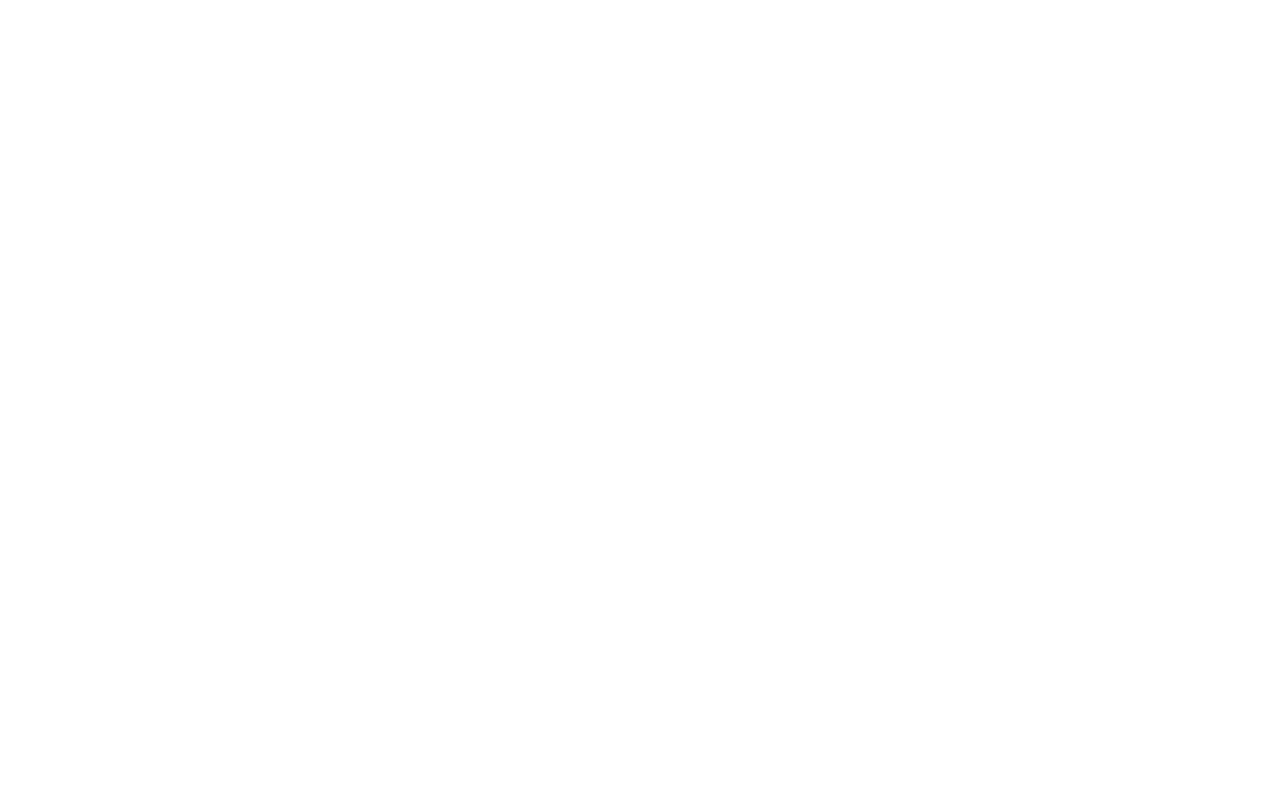
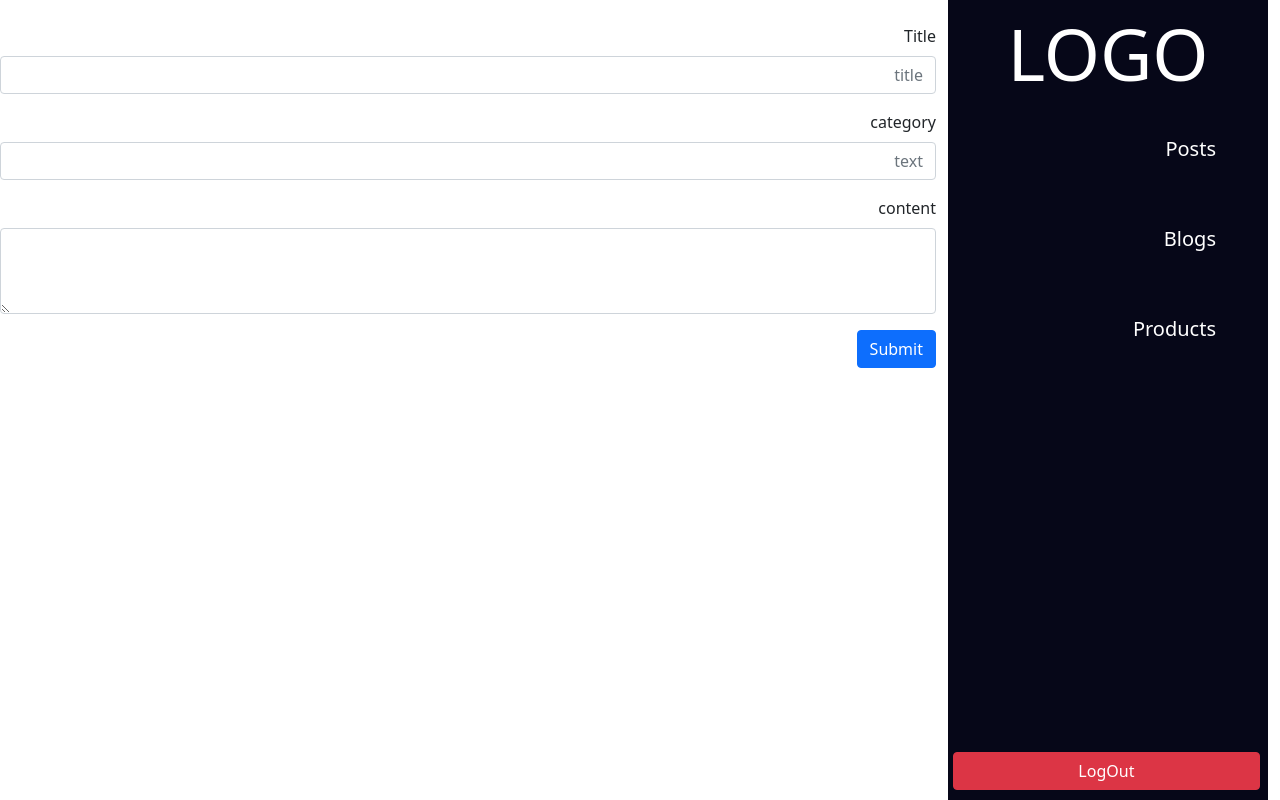
Before and after one commit to soheilyr/adminPanel, a React (Vite) app: page /posts/new in a window 1280 px wide. Before the commit this address had no page. Built offline with nearby package versions, Linux system fonts and the light colour scheme; sample sign-in values are in the browser's storage.

Commit message:
spit newpost form

```diff
--- a/package.json
+++ b/package.json
@@ -13,7 +13,8 @@
     "react": "^18.0.0",
     "react-bootstrap": "^2.4.0",
     "react-dom": "^18.0.0",
-    "react-router-dom": "^6.3.0"
+    "react-router-dom": "^6.3.0",
+    "react-toastify": "^9.0.3"
   },
   "devDependencies": {
     "@types/react": "^18.0.0",
--- a/src/Routes/Routes.jsx
+++ b/src/Routes/Routes.jsx
@@ -1,15 +1,18 @@
 import { Routes as RT, Route } from "react-router-dom";
 import Dashboard from "../pages/Dashboard/Dashboard";
 import Login from "../pages/Login/Login";
-import Posts from "../pages/Posts";
+import Posts from "../pages/Posts/Posts";
 import SignUp from "../pages/SingUp/SignUp";
+import NewPost from "../pages/NewPost/NewPost";
 import ProtectedRoute from "./ProtectedRoute/ProtectedRoute";
 import { useContext } from "react";
 import { authContext } from "../context/Auth-context";
+import NotFound from "../pages/404/404";
 const Routes = () => {
   const { isLoggedIn } = useContext(authContext);
   return (
     <RT>
+      <Route path="*" element={<NotFound />} />
       <Route path="/signup" element={<SignUp />} />
       <Route path="/Login" element={<Login />} />
       <Route
@@ -28,6 +31,15 @@
             </ProtectedRoute>
           }
         />
+
+        <Route
+          path="posts/new"
+          element={
+            <ProtectedRoute user={isLoggedIn}>
+              <NewPost />
+            </ProtectedRoute>
+          }
+        />
       </Route>
     </RT>
   );
--- a/src/Urls/Urls.jsx
+++ b/src/Urls/Urls.jsx
@@ -4,3 +4,5 @@
 export const SIGN_IN =
   "https://identitytoolkit.googleapis.com/v1/accounts:signInWithPassword?key=" +
   API_KEY;
+export const NEWPOSTS =
+  "https://admin-panel-479e2-default-rtdb.firebaseio.com/posts.json";
--- /dev/null
+++ b/src/pages/404/404.jsx
@@ -0,0 +1,10 @@
+import "./NotFound.css";
+const NotFound = () => {
+  return (
+    <div className="not-found-container position-sticky d-flex align-items-center justify-content-center">
+      <h1> Page Not Found</h1>
+    </div>
+  );
+};
+
+export default NotFound;
--- /dev/null
+++ b/src/pages/404/NotFound.css
@@ -0,0 +1,10 @@
+h1 {
+    font-size: 4.5rem !important;
+    font-weight: bold;
+}
+
+.not-found-container {
+    height: 100vh;
+    background-color: rgb(7, 7, 36);
+    color: white;
+}
--- /dev/null
+++ b/src/pages/NewPost/NewPost.jsx
@@ -0,0 +1,63 @@
+import axios from "axios";
+import { useState } from "react";
+import { useNavigate } from "react-router-dom";
+import { NEWPOSTS } from "../../Urls/Urls";
+import { ToastContainer, toast } from "react-toastify";
+import "react-toastify/dist/ReactToastify.css";
+import NewPostForm from "./NewPostForm/NewPostForm";
+const NewPost = () => {
+  let history = useNavigate();
+
+  const [loading, setLoading] = useState(false);
+
+  const notify = () =>
+    toast("Post Successfully Added !!!", {
+      onClose: () => {
+        history("/posts");
+        setLoading(true);
+      },
+    });
+
+  const warn = () => {
+    toast.warn("please fill all of the field!", {
+      autoClose: 1000,
+      closeOnClick: true,
+    });
+  };
+
+  const handleSubmitPost = (title, category, content) => {
+    console.log(title, category, content);
+    if (title && category && content) {
+      setLoading(true);
+      axios
+        .post(
+          NEWPOSTS,
+          {
+            id: Math.floor(Math.random() * 100000),
+            title,
+            category,
+            content,
+          },
+          {
+            headers: { "Content-type": "application/json" },
+          }
+        )
+        .then((response) => {
+          if (response.statusText === "OK") {
+            notify();
+          }
+        });
+    } else {
+      warn();
+    }
+  };
+
+  return (
+    <>
+      <NewPostForm handleSubmit={handleSubmitPost} loading={loading} />
+      <ToastContainer />
+    </>
+  );
+};
+
+export default NewPost;
--- /dev/null
+++ b/src/pages/NewPost/NewPostForm/NewPostForm.jsx
@@ -0,0 +1,37 @@
+import { Form, Button } from "react-bootstrap";
+import { useRef } from "react";
+const NewPostForm = (props) => {
+  const titleValue = useRef();
+  const category = useRef();
+  const contentValue = useRef();
+  const submitHandler = (e) => {
+    e.preventDefault();
+    props.handleSubmit(
+      titleValue.current.value,
+      category.current.value,
+      contentValue.current.value
+    );
+  };
+  return (
+    <Form className="my-4" onSubmit={submitHandler}>
+      <Form.Group className="mb-3">
+        <Form.Label>Title</Form.Label>
+        <Form.Control ref={titleValue} type="text" placeholder="title" />
+      </Form.Group>
+
+      <Form.Group className="mb-3">
+        <Form.Label>category</Form.Label>
+        <Form.Control ref={category} type="text" placeholder="text" />
+      </Form.Group>
+      <Form.Group className="mb-3">
+        <Form.Label>content</Form.Label>
+        <Form.Control ref={contentValue} as="textarea" rows={3} />
+      </Form.Group>
+      <Button disabled={props.loading} variant="primary" type="submit">
+        {props.loading ? "...Loading" : "Submit"}
+      </Button>
+    </Form>
+  );
+};
+
+export default NewPostForm;
--- a/src/pages/Posts.jsx
+++ /dev/null
@@ -1,5 +0,0 @@
-const Posts = (props) => {
-  return <div>posts component</div>;
-};
-
-export default Posts;
--- /dev/null
+++ b/src/pages/Posts/Posts.jsx
@@ -0,0 +1,53 @@
+import { Table } from "react-bootstrap";
+import { useEffect, useState } from "react";
+import axios from "axios";
+import { Link } from "react-router-dom";
+const Posts = (props) => {
+  const [posts, setPosts] = useState([]);
+  useEffect(() => {
+    axios
+      .get("https://admin-panel-479e2-default-rtdb.firebaseio.com/posts.json")
+      .then((response) => {
+        return response.data;
+      })
+      .then((data) => {
+        let newPosts = [...posts];
+        Object.values(data).forEach((item) => {
+          newPosts.push(item);
+        });
+        setPosts(newPosts);
+        console.log(posts);
+      })
+      .then(console.log(posts));
+  }, []);
+  const postContent = posts.map((item) => {
+    return (
+      <tr key={item.id}>
+        <th>{item.id}</th>
+        <th>{item.title}</th>
+        <th>{item.category}</th>
+        <th>{item.content}</th>
+      </tr>
+    );
+  });
+  return (
+    <>
+      <Link to="new" className="btn my-3 btn-success">
+        ADD
+      </Link>
+      <Table striped bordered hover size="sm">
+        <thead>
+          <tr>
+            <th>#</th>
+            <th>title</th>
+            <th>category</th>
+            <th>content</th>
+          </tr>
+        </thead>
+        <tbody>{postContent}</tbody>
+      </Table>
+    </>
+  );
+};
+
+export default Posts;
```
Also changed, not shown: src/pages/NewPost/NewPost.css (added), 1 other file (tests, documents, lock files or other folders).
